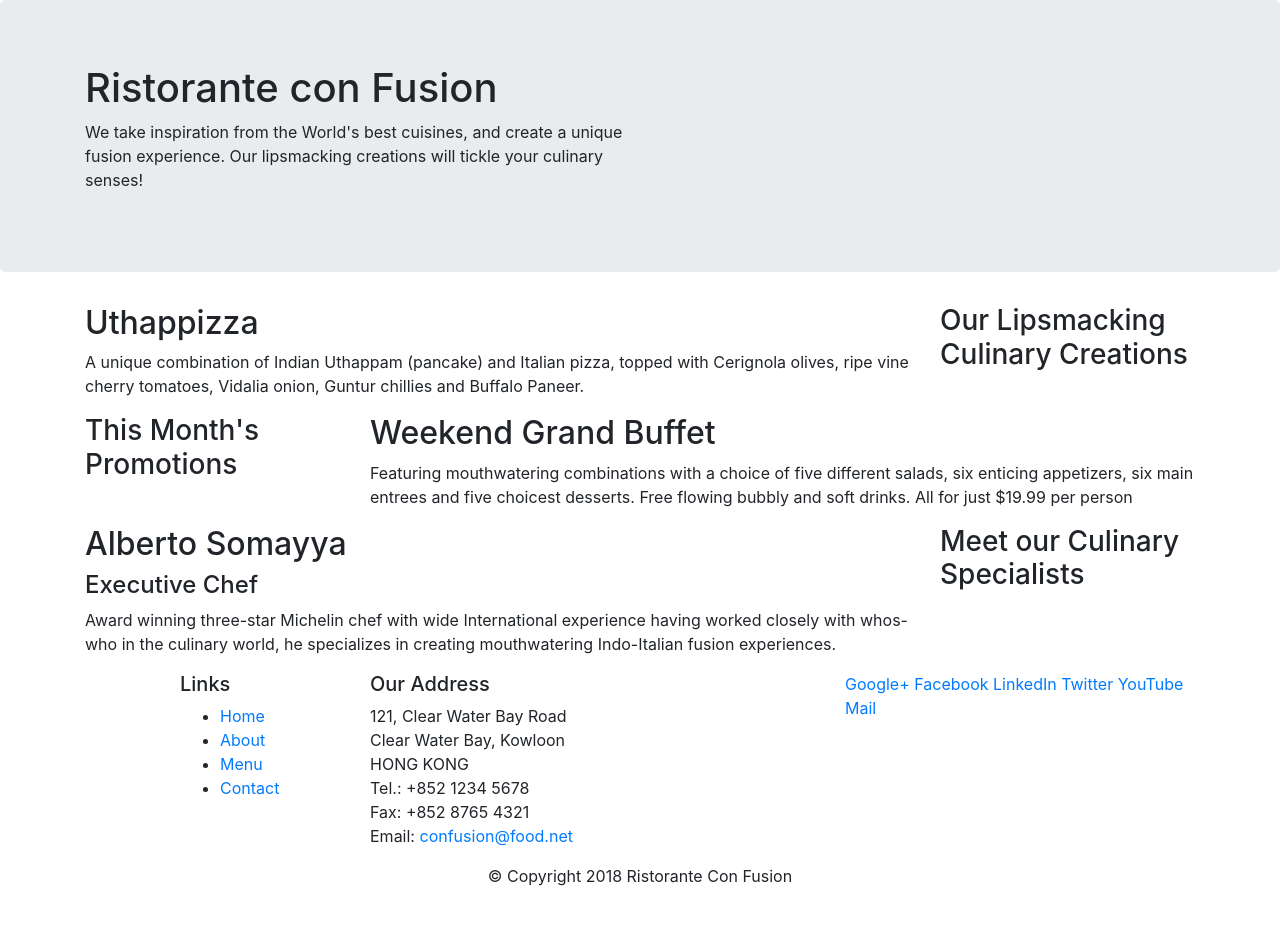
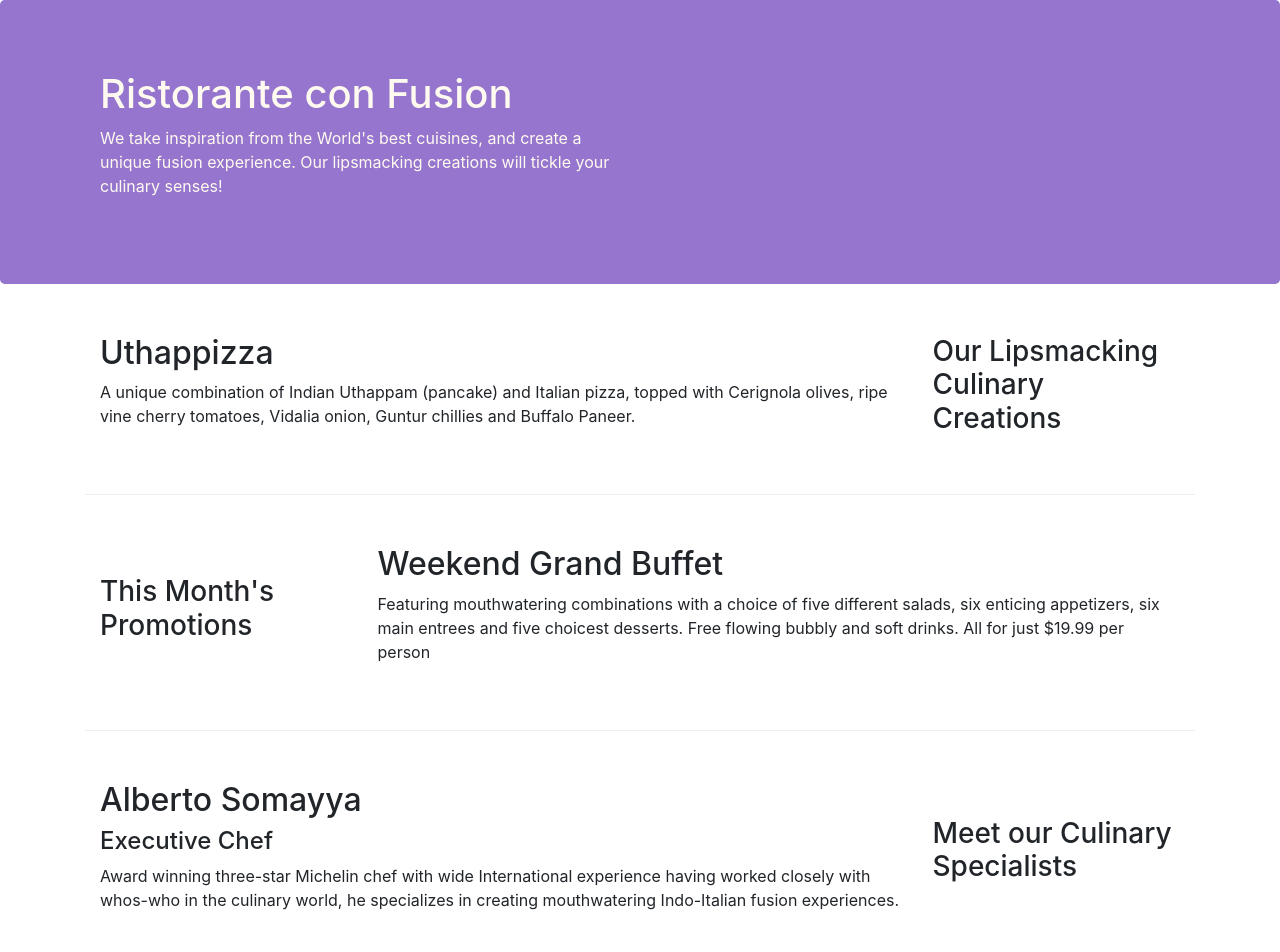
Before and after one commit to Striiderr/Basic-Restaurant-Website, a website: page index.html in a window 1280 px wide. Shown: the top 952 px of the page. Before the commit the page ends 904 px from the top, so only its background shows below. Drawn offline with nearby package versions, Linux system fonts and the light colour scheme.

Commit message:
secondday_secondcommit

```diff
--- /dev/null
+++ b/css/styles.css
@@ -0,0 +1,33 @@
+.row-header{
+
+    margin:0px auto;
+    padding: 0px auto;
+}
+
+.row-content{
+    margin: 0px auto;
+    padding: 50px 0px 50px 0px;
+    border-bottom: 1px ridge;
+    min-height: 200px;
+}
+
+.footer{
+
+    background-color: #D1C4E9;
+    margin: 0px auto;
+    padding: 20px 0px 20px 0px;
+
+}
+
+.jumbotron{
+    padding: 70px 30px;
+    margin: 0px auto;
+    background-color: #9575CD;
+    color: floralwhite;
+}
+
+.address{
+    font-size: 80%;
+    margin: 0px auto;
+    color: #0f0f0f;
+}
--- a/index.html
+++ b/index.html
@@ -9,6 +9,7 @@
 
         <!-- Bootstrap CSS -->
         <link rel="stylesheet" href="node_modules/bootstrap/dist/css/bootstrap.min.css">
+        <link rel="stylesheet" href="css/styles.css">
     <title>Ristorante Con Fusion</title>
 </head>
 
@@ -16,7 +17,7 @@
 
     <header class="jumbotron">
         <div class="container">
-            <div class="row">
+            <div class="row row-header">
                 <div class="col-12 col-sm-6">
                     <h1>Ristorante con Fusion</h1>
                     <p>We take inspiration from the World's best cuisines, and create a unique fusion experience. Our lipsmacking creations will tickle your culinary senses!</p>
@@ -28,7 +29,7 @@
     </header>
 
     <div class="container">
-        <div class="row">
+        <div class="row row-content align-items-center">
             <div class= "col-sm-4 order-sm-last col-md-3">
                 <h3>Our Lipsmacking Culinary Creations</h3>
             </div>
@@ -39,7 +40,7 @@
         </div>
 
 
-        <div class="row">
+        <div class="row row-content align-items-center">
             <div class="col-sm-4 col-md-3">
                 <h3>This Month's Promotions</h3>
             </div>
@@ -49,7 +50,7 @@
             </div>
         </div>
 
-        <div class="row">
+        <div class="row row-content align-items-center">
             <div class="col-sm-4 order-sm-last col-md-3">
                 <h3>Meet our Culinary Specialists</h3>
             </div>
@@ -61,12 +62,12 @@
         </div>
     </div>
 
-    <footer>
+    <footer class="footer">
         <div class="container">
             <div class="row">
                 <div class="col-4 offset-sm-1 col-sm-2">
                     <h5>Links</h5>
-                    <ul>
+                    <ul class="list-unstyled">
                         <li><a href="#">Home</a></li>
                         <li><a href="#">About</a></li>
                         <li><a href="#">Menu</a></li>
@@ -75,7 +76,7 @@
                 </div>
                 <div class="col-7 col-sm-5">
                     <h5>Our Address</h5>
-                    <address>
+                    <address class="address">
 		              121, Clear Water Bay Road<br>
 		              Clear Water Bay, Kowloon<br>
 		              HONG KONG<br>
@@ -84,8 +85,8 @@
 		              Email: <a href="mailto:confusion@food.net">confusion@food.net</a>
 		           </address>
                 </div>
-                <div class="col-12 col-sm-4">
-                    <div>
+                <div class="col-12 col-sm-4 align-self-center">
+                    <div class="text-center">
                         <a href="http://google.com/+">Google+</a>
                         <a href="http://www.facebook.com/profile.php?id=">Facebook</a>
                         <a href="http://www.linkedin.com/in/">LinkedIn</a>
```
